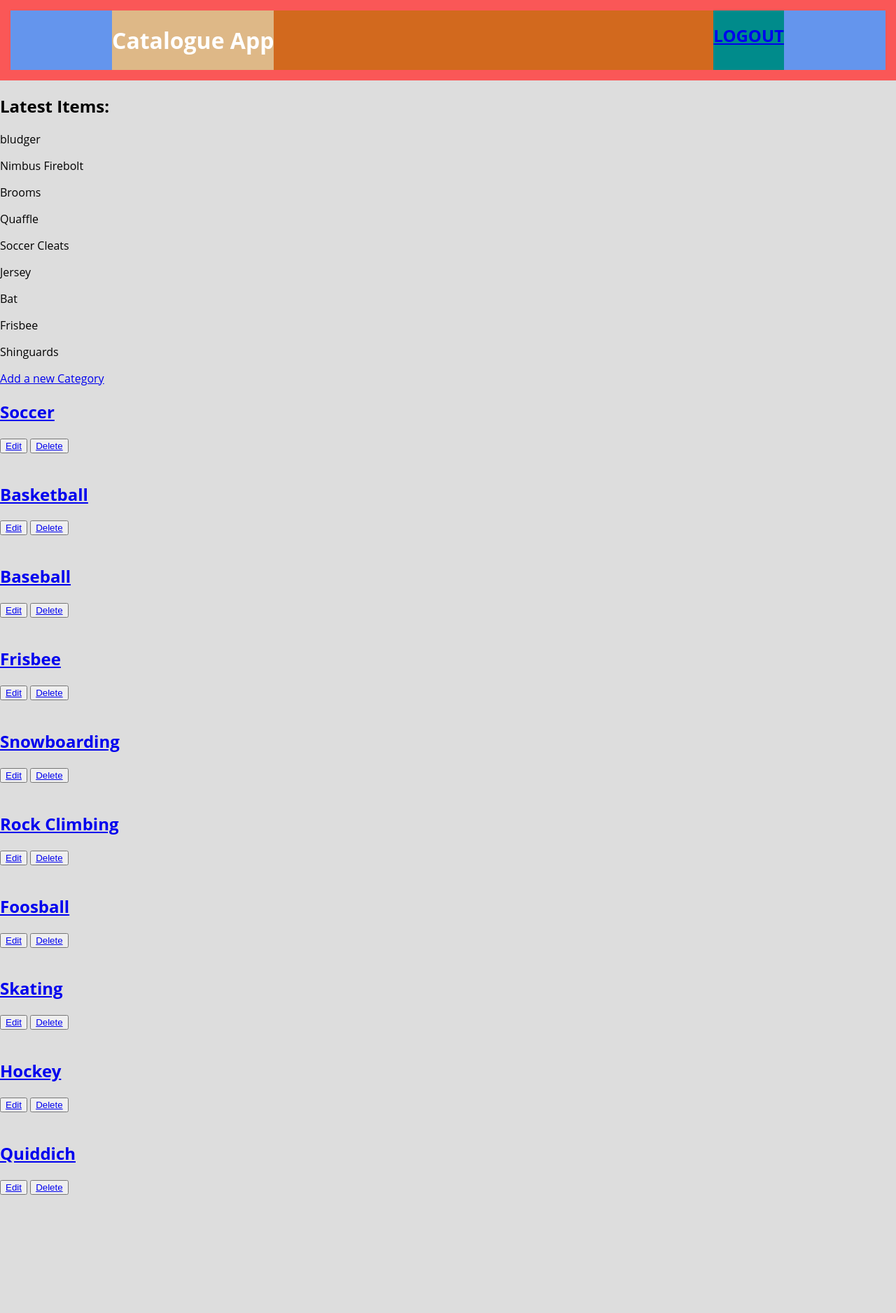
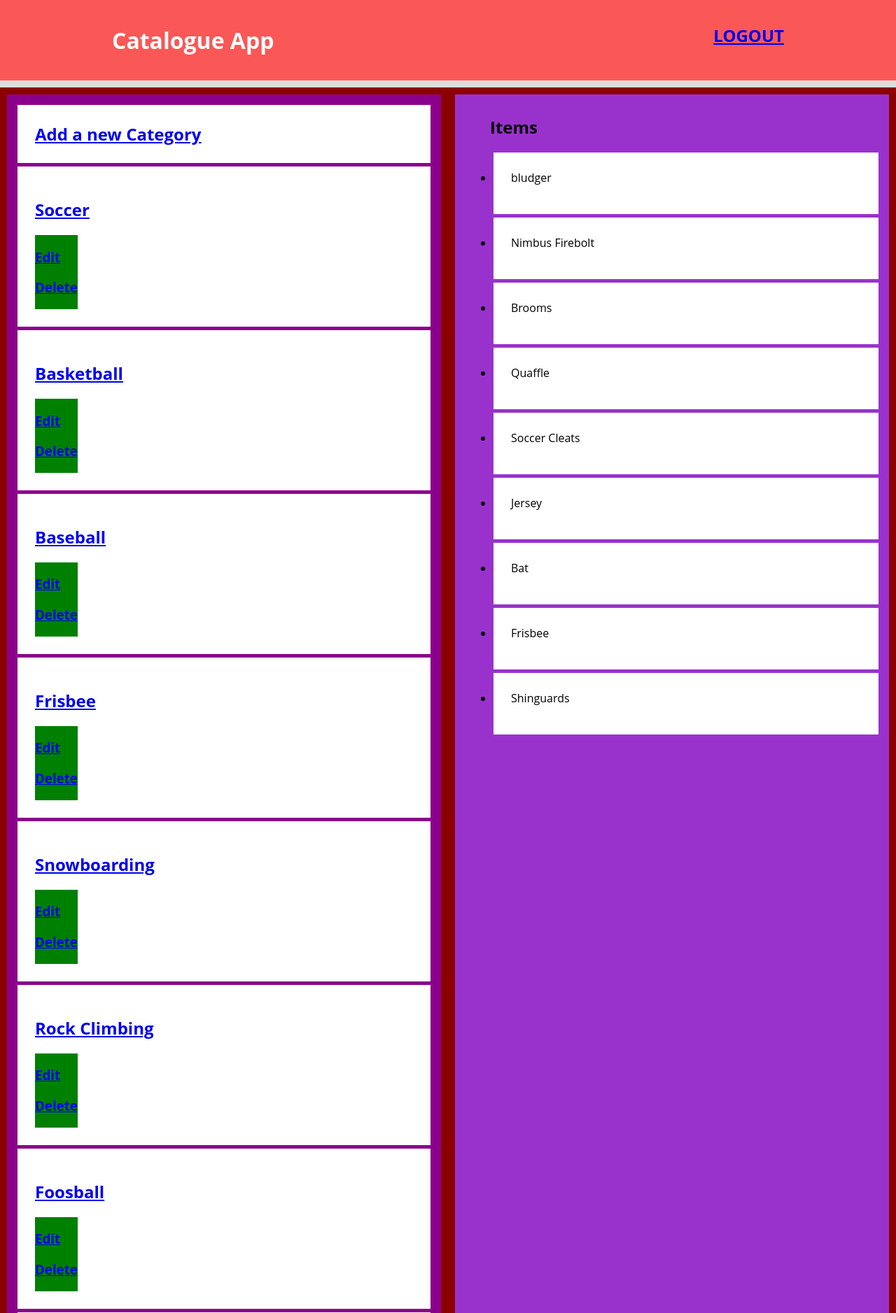
Before and after one commit to moe-elsadig/FSND-P2, a Flask app: page /categories/ in a window 1280 px wide. Shown: the top 1877 px of the page at 70% size. Before the commit the page ends 1708 px from the top, so only its background shows below. Run offline with Flask 2, Linux system fonts and the light colour scheme; a user stored in the database is signed in; parts of the project's set-up code (start-up, migrations or seed data) failed here and were passed over.

Commit message:
Refactor design

```diff
--- a/vagrant/static/styles.css
+++ b/vagrant/static/styles.css
@@ -23,6 +23,46 @@
     justify-content: center;
   }
 
+.notification-bar {
+    font-size: small;
+    background: #e02727;
+    color: white;
+    font-style: italic;
+    height: fit-content
+}
+
+.body-content {
+    margin-top: 10px;
+    margin-left: auto;
+    margin-right: auto;
+}
+
+.body-content-section {
+    align-items: center;
+    padding: 10px;
+    margin: 10px;
+    width: 50%
+}
+
+.category-card {
+    background: white;
+    padding: 25px;
+    margin:5px;
+    height: fit-content;
+}
+.category-buttons {
+    display: inline-block;
+    background: green;
+}
+.menu {
+  list-style: none;
+  list-style-type: none;
+}
+
+.menu > li {
+  display: list-item;
+}
+
 header {
     font-weight: 100;
     color: #ffffff;
--- a/vagrant/templates/catalogue.html
+++ b/vagrant/templates/catalogue.html
@@ -6,14 +6,14 @@
     </head>
   <body>
     <header>
-      <div class="flex-container vertical-centerer" style="background: cornflowerblue">
-        <div  class="flex-container space-between header-content" style="background: chocolate">
-          <div style="background: burlywood">
+      <div class="flex-container vertical-centerer">
+        <div  class="flex-container space-between header-content" >
+          <div>
             <span>
                 <h1>Catalogue App</h1>
             </span>
           </div>
-          <div style="background: darkcyan">
+          <div>
             <!-- Check if a user is logged in and show the correct button -->
             {% if log_in_stat == None %}
               <h2><a href={{url_for('showLogin')}} >LOGIN</a></h2>
@@ -24,46 +24,44 @@
         </div>
       </div>
     </header>
-
-    <div class="notification-bar">
-
-    </div>
-
-
-    {% with messages = get_flashed_messages() %}
+    <div class="notification-bar flex-container">
+      {% with messages = get_flashed_messages() %}
       {% if messages %}
-
         <ul>
-          {% for message in messages %}
-
-            <li> <strong> {{ message }} </strong> </li>
-
-          {% endfor %}
+        {% for message in messages %}
+          <li> <strong> {{ message }} </strong> </li>
+        {% endfor %}
         </ul>
       {% endif %}
     {% endwith %}
+    </div>
+    <div class="flex-container body-content" style="background: darkred">
+      <!-- The list of categories -->
+      <div class="body-content-section" style="background: darkmagenta">
+        <h2 class="category-card"><a href="{{url_for('newCategory')}}">Add a new Category</a></h2>
+        {% for category in categories %}
+          <div>
+            <div class="category-card">
+              <h2><a href='{{url_for('showItems', category_id=category.id)}}'>{{category.title}}</a></h2>
+              <div class="category-buttons">
+                <h3><a href="{{url_for('editCategory', category_id=category.id)}}">Edit</a></h3>
+                <h3><a href="{{url_for('deleteCategory', category_id=category.id)}}">Delete</a></h3>
+              </div>
+            </div>
+          </div>
+        {% endfor %}
+      </div>
+      <!-- The latest items, filled in the category items list -->
+      <div class="body-content-section" style="background: darkorchid">
+        <ul>
+          <h2>Items</h2>
+          {% for item in latest_items %}
+            <li class="category-card">{{item.title}}</p>
+          {% endfor %}
+        </ul>
+      </div>
+    </div>
 
-    <h2> Latest Items: </h2>
-
-    {% for item in latest_items %}
-
-      <p>{{item.title}}</p>
-
-      {% endfor %}
-
-    <a href="{{url_for('newCategory')}}">Add a new Category</a>
-
-    {% for category in categories %}
-
-      <h2><a href='{{url_for('showItems', category_id=category.id)}}'>{{category.title}}</a></h2>
-
-      <button><a href="{{url_for('editCategory', category_id=category.id)}}">Edit</a></button>
-
-      <button><a href="{{url_for('deleteCategory', category_id=category.id)}}">Delete</a></button>
-
-      </br></br>
-
-    {% endfor %}
 
     </body>
 
```
